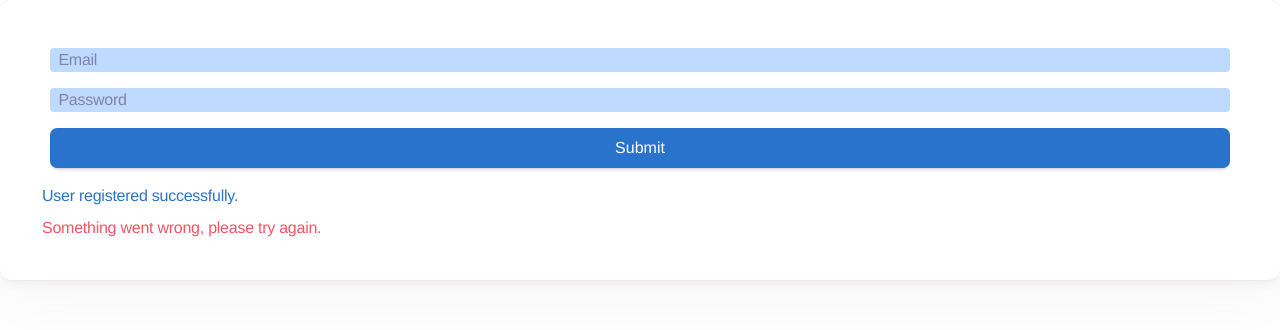
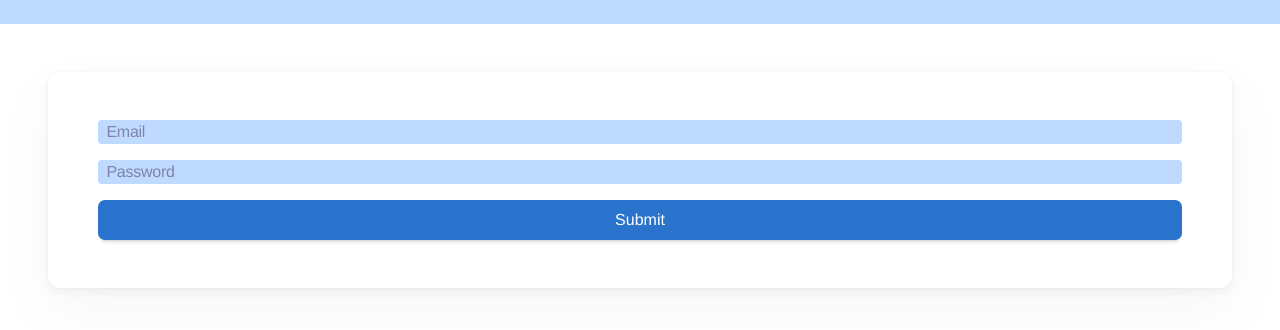
Before and after one commit to OhMyLaia/In-Life-Employee-Finder, a Vue app: page /register in a window 1280 px wide. Shown: the top 330 px of the page. Built offline with nearby package versions, Linux system fonts and the light colour scheme; a web font is replaced by a local one.

Commit message:
added a timer to show the message and then navigate to homeview

```diff
--- a/src/components/Navbar.vue
+++ b/src/components/Navbar.vue
@@ -12,9 +12,10 @@ const isActiveLink = (routePath: string) => {
 </script>
 
 <template>
-    <section v-if="route.path !== '/login' && route.path !== '/register'"
+    <section
     class="bg-blue-200 p-3">
-        <nav class="columns is-vcentered is-mobile">
+        <nav v-if="route.path !== '/login' && route.path !== '/register'"
+        class="columns is-vcentered is-mobile">
             <div class="column">
                 <h1 class="is-size-4-mobile
                 is-size-2-tablet
--- a/src/views/firebase-auth/RegisterView.vue
+++ b/src/views/firebase-auth/RegisterView.vue
@@ -73,11 +73,11 @@ const showAuthMessage = (authParam: AuthError) => {
 
         // this is returning a promise
         await createUserWithEmailAndPassword(getAuth(), email.value, password.value)
-            .then((data) => {
+            .then(() => {
                 showStatusMessage(SignStatus.success);
                 status.value = SignStatus.success;
                 console.log(`user registered successfully`);
-                router.push('/home')
+                setTimeout(() => router.push('/home'), 1500)
             })
             .catch((err) => {
                 const mappedError = mapFirebaseError(err.code)
@@ -92,7 +92,7 @@ const showAuthMessage = (authParam: AuthError) => {
 </script>
 
 <template>
-    <div class="box is-floating is-flex">
+    <div class="box is-floating is-flex text-balance m-6">
         <div class="column is-flex is-flex-direction-column m-2">
             <input class="m-2 bg-blue-200 rounded" type="email" placeholder="  Email" v-model="email">
             <input class="m-2 bg-blue-200 rounded" type="password" placeholder="  Password" v-model="password">
@@ -102,12 +102,12 @@ const showAuthMessage = (authParam: AuthError) => {
             :class="'button is-info m-2'"
             @click="handleRegisterUser" />
 
-            <p v-if="SignStatus.success">
+            <p v-if="status === SignStatus.success">
                 <GenericInfoSpan
                 :text="showStatusMessage(SignStatus.success)"
                 class="has-text-info mt-2" />
             </p>
-            <p v-if="SignStatus.failure">
+            <p v-if="status === SignStatus.failure">
                 <GenericInfoSpan
                 :text="showAuthMessage(error)"
                 class="has-text-danger mt-2"
```
